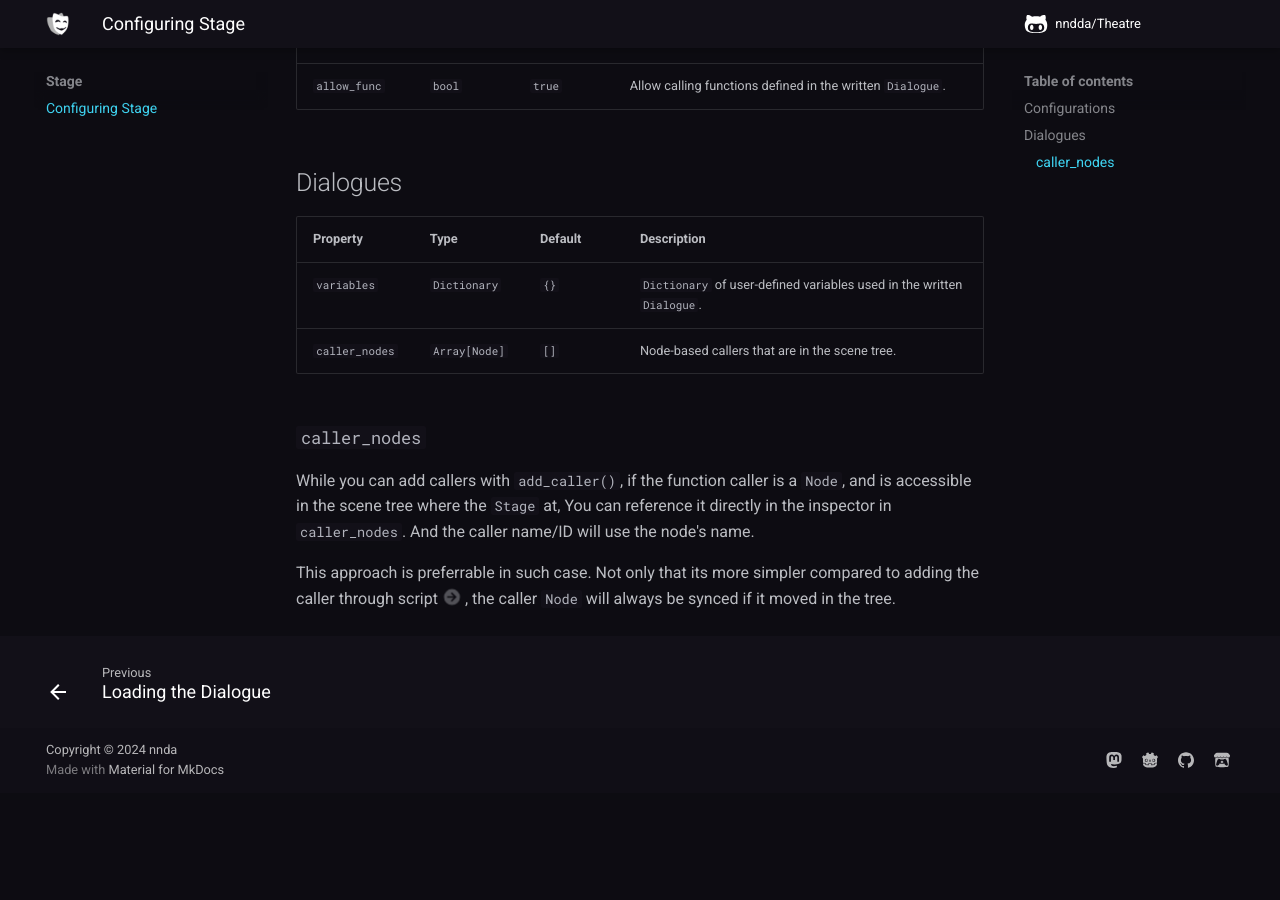
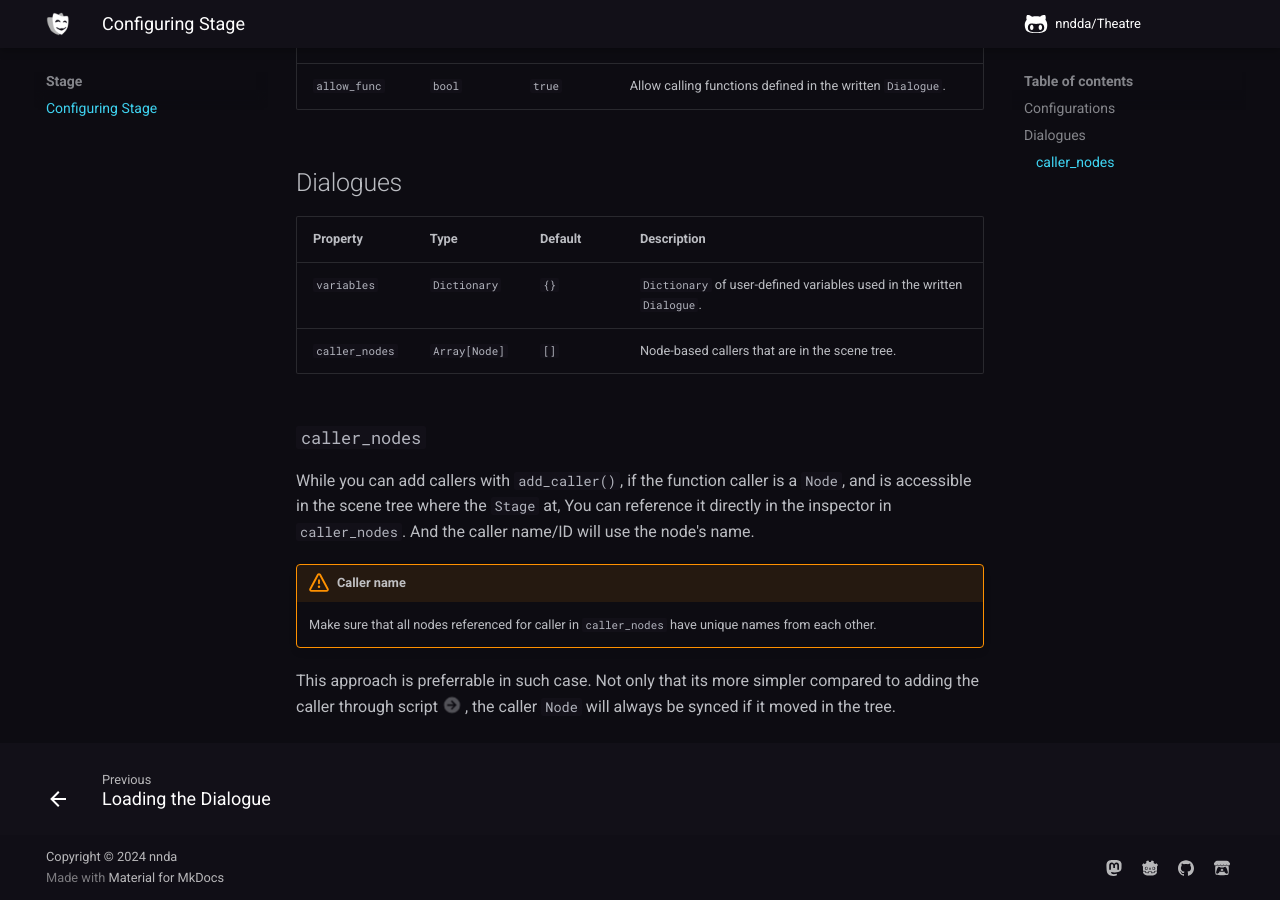
Before and after one commit to nndda/Theatre, an MkDocs documentation site: the page built from docs/class/stage/configuration.md, in a window 1280 px wide and 900 px high, scrolled down 821 px. Built offline with MkDocs 1.6.1 and Material for MkDocs 9.7.7, drawn with Linux system fonts in a browser that asks for light colours; comment, search, counter and statistics services are not loaded; before the commit the page ends 1614 px from its top, so only the background shows below that.

Commit message:
Add note on node-based callers

```diff
--- a/docs/class/stage/configuration.md
+++ b/docs/class/stage/configuration.md
@@ -35,6 +35,9 @@ This page cover various configurations & properties for `Stage`. You can configu
 
 While you can add callers with `add_caller()`, if the function caller is a `Node`, and is accessible in the scene tree where the `Stage` at, You can reference it directly in the inspector in `caller_nodes`. And the caller name/ID will use the node's name.
 
+!!! warning "Caller name"
+    Make sure that all nodes referenced for caller in `caller_nodes` have unique names from each other.
+
 This approach is preferrable in such case. Not only that its more simpler compared to adding the caller through script(1), the caller `Node` will always be synced if it moved in the tree.
 { .annotate }
 
```
